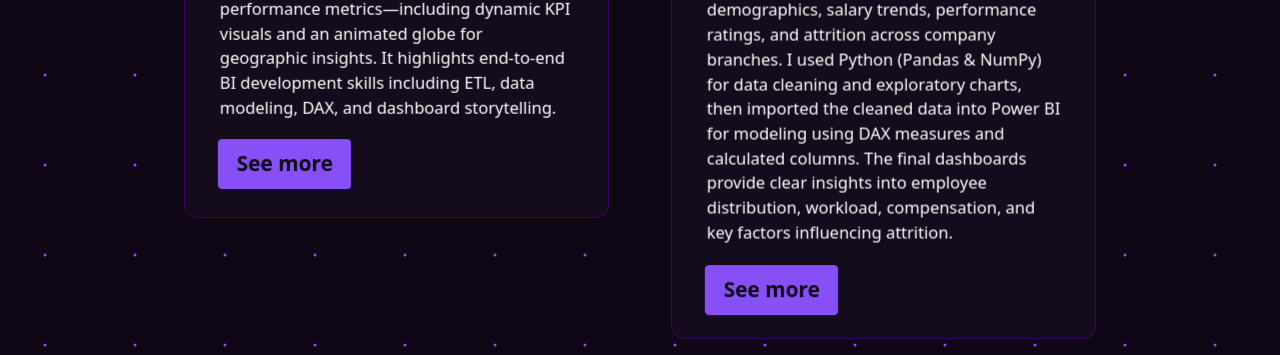
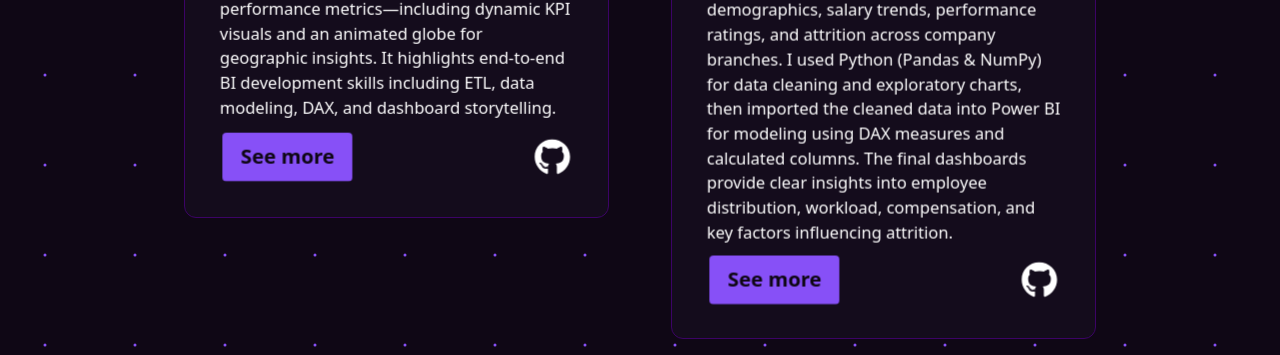
Before and after one commit to Zer0-Dark/data-analysis-portfolio, a Next.js app: page / in a window 1280 px wide. Shown: the part 2580-2935 px from the top of the page. Built offline with nearby package versions, Linux system fonts and the light colour scheme.

Commit message:
add the github link to project and projectpop up

```diff
--- a/src/app/_components/Project.jsx
+++ b/src/app/_components/Project.jsx
@@ -8,12 +8,13 @@ import {
 } from "motion/react";
 import Image from "next/image";
 import ProjectPopup from "./ProjectPopup";
+import { FaGithub } from "react-icons/fa";
 const ROTATION_RANGE = 8;
 const HALF_ROTATION_RANGE = 8 / 2;
 
 
 
-function Project({ title, para, imgs }) {
+function Project({ title, para, imgs, github }) {
 
     const handleMouseMove = (e) => {
         if (!ref.current) return [0, 0];
@@ -118,6 +119,7 @@ function Project({ title, para, imgs }) {
                         >
                             {para}
                         </p>
+                        <div className="flex justify-between items-center">
                             <button
                                 className="px-4 py-2 lg:text-xl bg-brand text-brand-dark font-bold hover:text-white rounded border-2 border-transparent hover:bg-brand-dark hover:border-brand cursor-pointer z-30"
                                 style={{ transform: "translateZ(50px)" }}
@@ -129,12 +131,21 @@ function Project({ title, para, imgs }) {
                                 See more
                             </button>
 
+                            <a
+                                target="_blank"
+                                href={github}
+                                className="text-4xl hover:text-brand">
+                                <FaGithub />
+                            </a>
+                        </div>
+
+
 
                     </div>
                 </motion.div>
             </div>
             {showMoreInfo &&
-                <ProjectPopup handleShow={handleShow} title={title} para={para} imgs={imgs} />
+                <ProjectPopup handleShow={handleShow} title={title} para={para} imgs={imgs} github={github} />
             }
         </>
     )
--- a/src/app/_components/ProjectPopup.jsx
+++ b/src/app/_components/ProjectPopup.jsx
@@ -1,12 +1,13 @@
 import Image from "next/image"
 import { useState } from "react";
+import { FaGithub } from "react-icons/fa";
 import {
     FaXingSquare,
     FaArrowAltCircleRight,
     FaArrowAltCircleLeft
 } from "react-icons/fa";
 
-function ProjectPopup({ handleShow, title, para, imgs }) {
+function ProjectPopup({ handleShow, title, para, imgs, github }) {
 
     const [currentImg, setCurrentImg] = useState(0)
     const [scrollIndex, setScrollIndex] = useState(0)
@@ -134,9 +135,16 @@ function ProjectPopup({ handleShow, title, para, imgs }) {
                             </div>
                         </div>
                         {/* right container */}
-                        <div className="lg:w-5/12 overflow-hidden max-h-full text-sm">
+                        <div className="lg:w-5/12 overflow-hidden max-h-full text-sm flex flex-col h-full ">
                             <p className="">{para}</p>
+                            <a
+                                target="_blank"
+                                href={github}
+                                className="text-4xl hover:text-brand w-full flex justify-end mt-auto">
+                                <FaGithub />
+                            </a>
                         </div>
+
                     </div>
                 </div>
             }
--- a/src/app/_components/Projects.jsx
+++ b/src/app/_components/Projects.jsx
@@ -21,7 +21,7 @@ function Projects() {
             <SectionTitle title={sections.projects.title} />
             <div className="flex flex-wrap lg:gap-[30px] gap-6  ">
                 {visibleProjects.map((project, idx) => (
-                    <Project key={idx} title={project.title} para={project.para} imgs={project.imgs} />
+                    <Project key={idx} title={project.title} para={project.para} imgs={project.imgs} github={project.github} />
 
                 ))}
             </div>
@@ -29,7 +29,7 @@ function Projects() {
                 <div className="flex justify-center mt-8">
                     <button
                         onClick={handleLoadMore}
-                        className="px-6 py-3 bg-purple-600 font-bold text-2xl cursor-pointer text-white font-semibold rounded-lg hover:bg-purple-700 transition-colors">
+                        className="px-6 py-3 bg-purple-600 font-bold text-2xl cursor-pointer text-white rounded-lg hover:bg-purple-700 transition-colors">
                         Load More
                     </button>
                 </div>
--- a/src/app/_data/projectsData.json
+++ b/src/app/_data/projectsData.json
@@ -3,6 +3,8 @@
         "id": 1,
         "title": "Supply Chain Performance & Sales Intelligence Dashboard",
         "para": "This project delivers a full analytical experience for supply chain and commercial performance. Using Excel datasets cleaned through Power Query and modeled in Power BI, the dashboard uncovers sales patterns, order behavior across regions, and product performance metrics—including dynamic KPI visuals and an animated globe for geographic insights. It highlights end-to-end BI development skills including ETL, data modeling, DAX, and dashboard storytelling.",
+        "github": "https://www.google.com",
+        "subPara": "hrssfg",
         "imgs": [
             "https://res.cloudinary.com/dhkvjrrgk/video/upload/v1738115277/2025-01-29_03-45-19_1_olxbbf.mp4",
             "https://i.postimg.cc/nr9dGD1H/Screenshot-2025-12-03-113947.png",
```
Lines whose indentation alone changed are shown as unchanged.
